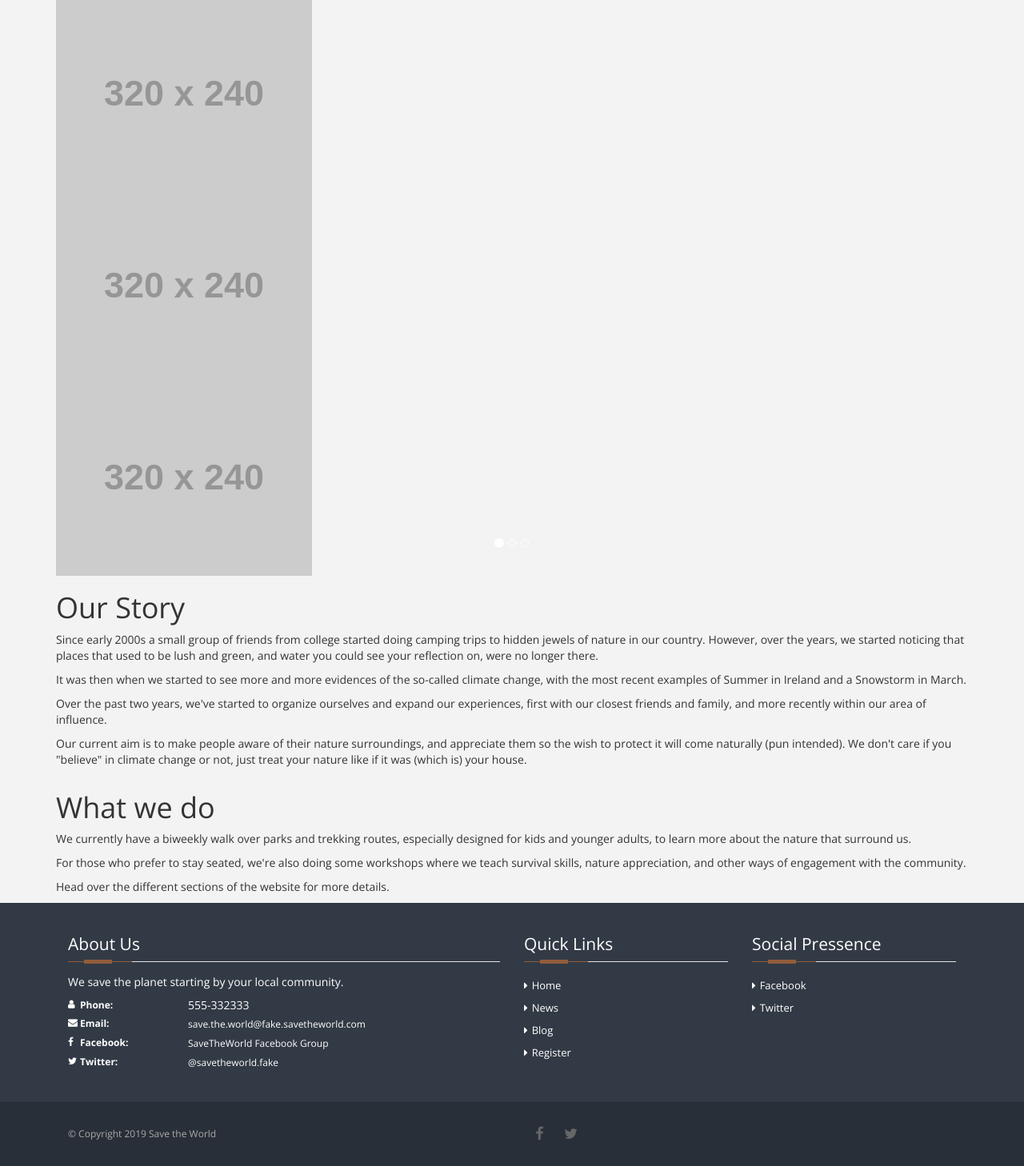
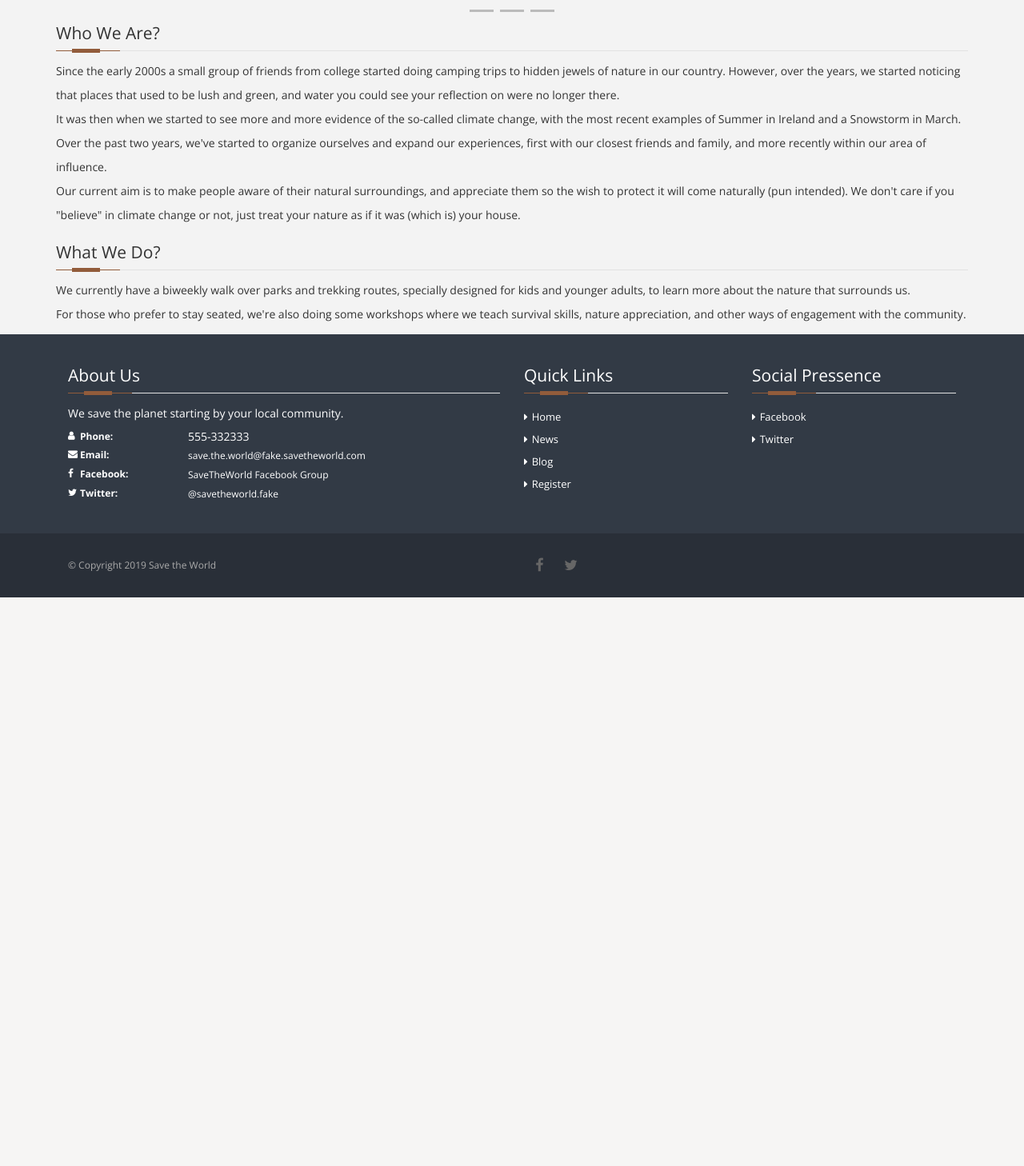
Before and after one commit to Narshe1412/Code-Institute-Django-Project, a Django app: page / in a window 1280 px wide. Shown: the part 108-1566 px from the top of the page at 80% size. After the commit the page ends 855 px from the top, so only its background shows below. Run offline with Django 3.2, Linux system fonts and the light colour scheme; grey boxes labelled with a size stand in for pictures from a placeholder-image service; some libraries are stand-ins or nearby versions.

Commit message:
uploaded static images, styled landing page

```diff
--- a/home/templates/index.html
+++ b/home/templates/index.html
@@ -1,50 +1,71 @@
 {% extends 'base.html' %} {% block content %}
 
-<figure class="container">
-    <div id="carouselExampleIndicators" class="carousel slide" data-ride="carousel">
-        <ol class="carousel-indicators">
-            <li data-target="#carouselExampleIndicators" data-slide-to="0" class="active"></li>
-            <li data-target="#carouselExampleIndicators" data-slide-to="1"></li>
-            <li data-target="#carouselExampleIndicators" data-slide-to="2"></li>
-        </ol>
-        <div class="carousel-inner">
-            <div class="carousel-item active">
-                <img class="d-block w-100" src="https://via.placeholder.com/320x240.png?text=Random+Picture+From+Library" alt="First slide">
-            </div>
-            <div class="carousel-item">
-                <img class="d-block w-100" src="https://via.placeholder.com/320x240.png?text=Second+Picture+From+Library" alt="Second slide">
-            </div>
-            <div class="carousel-item">
-                <img class="d-block w-100" src="https://via.placeholder.com/320x240.png?text=And+Third+Picture+From+Library" alt="Third slide">
+<section id="slideshow-section">
+    <div class="slideshow-container">
+
+        <div class="slides fade">
+            <div class="numbertext">1 / 3</div>
+            <img src="https://fe5f9be07ba14ed997985b891ef1c58b.vfs.cloud9.us-east-1.amazonaws.com/static/img/beaumont-quarry.jpg" style="width:100%">
+            <div class="text">Beaumont Quarry Woods</div>
+        </div>
+
+        <div class="slides fade">
+            <div class="numbertext">2 / 3</div>
+            <img src="https://fe5f9be07ba14ed997985b891ef1c58b.vfs.cloud9.us-east-1.amazonaws.com/static/img/cork-butterfly.jpg" style="width:100%">
+            <div class="text">Local Corkonian Butterfly</div>
+        </div>
+
+        <div class="slides fade">
+            <div class="numbertext">3 / 3</div>
+            <img src="https://fe5f9be07ba14ed997985b891ef1c58b.vfs.cloud9.us-east-1.amazonaws.com/static/img/cork-owl.jpg" style="width:100%">
+            <div class="text">West Cork Owl</div>
+        </div>
+
+    </div>
+    <div style="text-align:center">
+        <span class="dot"></span>
+        <span class="dot"></span>
+        <span class="dot"></span>
+    </div>
+</section>
+
+
+<section id="WhoWeAre">
+    <div class="container">
+        <div class="row">
+            <div class="divider-heading">
+                <h4><span>Who We Are?</span></h4>
             </div>
         </div>
-        <a class="carousel-control-prev" href="#carouselExampleIndicators" role="button" data-slide="prev">
-    <span class="carousel-control-prev-icon" aria-hidden="true"></span>
-    <span class="sr-only">Previous</span>
-  </a>
-        <a class="carousel-control-next" href="#carouselExampleIndicators" role="button" data-slide="next">
-    <span class="carousel-control-next-icon" aria-hidden="true"></span>
-    <span class="sr-only">Next</span>
-  </a>
+        <div class="row">
+            <p class="index-section">Since the early 2000s a small group of friends from college started doing camping trips to hidden jewels of nature in our country. However, over the years, we started noticing that places that used to be lush and green, and water you could
+                see your reflection on were no longer there.
+
+                <br> It was then when we started to see more and more evidence of the so-called climate change, with the most recent examples of Summer in Ireland and a Snowstorm in March.
+
+                <br>Over the past two years, we've started to organize ourselves and expand our experiences, first with our closest friends and family, and more recently within our area of influence.
+
+                <br>Our current aim is to make people aware of their natural surroundings, and appreciate them so the wish to protect it will come naturally (pun intended). We don't care if you "believe" in climate change or not, just treat your nature
+                as if it was (which is) your house.
+            </p>
+        </div>
     </div>
-</figure>
+</section>
 
+<section id="WhatWeDo">
+    <div class="container">
+        <div class="row">
+            <div class="divider-heading">
+                <h4><span>What We Do?</span></h4>
+            </div>
+        </div>
+        <div class="row">
+            <p class="index-section">
+                We currently have a biweekly walk over parks and trekking routes, specially designed for kids and younger adults, to learn more about the nature that surrounds us.
 
-<section class="container">
-    <article class="row">
-        <h1>Our Story</h1>
-        <p>Since early 2000s a small group of friends from college started doing camping trips to hidden jewels of nature in our country. However, over the years, we started noticing that places that used to be lush and green, and water you could see your
-            reflection on, were no longer there.</p>
-        <p>It was then when we started to see more and more evidences of the so-called climate change, with the most recent examples of Summer in Ireland and a Snowstorm in March.</p>
-        <p>Over the past two years, we've started to organize ourselves and expand our experiences, first with our closest friends and family, and more recently within our area of influence.</p>
-        <p>Our current aim is to make people aware of their nature surroundings, and appreciate them so the wish to protect it will come naturally (pun intended). We don't care if you "believe" in climate change or not, just treat your nature like if it
-            was (which is) your house.</p>
-    </article>
-    <article class="row">
-        <h1>What we do</h1>
-        <p>We currently have a biweekly walk over parks and trekking routes, especially designed for kids and younger adults, to learn more about the nature that surround us.</p>
-        <p>For those who prefer to stay seated, we're also doing some workshops where we teach survival skills, nature appreciation, and other ways of engagement with the community.</p>
-        <p>Head over the different sections of the website for more details.</p>
-    </article>
+                <br>For those who prefer to stay seated, we're also doing some workshops where we teach survival skills, nature appreciation, and other ways of engagement with the community.
+            </p>
+        </div>
+    </div>
 </section>
 {% endblock %}
--- a/static/css/styles.css
+++ b/static/css/styles.css
@@ -31,6 +82,70 @@
     /* Disable breadcrumbs in small devices */
     #breadcrumbs {
         display: none;
+    }
+}
+
+@media screen and (max-width: 800px) {
+    /* Stack columns in content for small screens */
+    .leftcolumn,
+    .rightcolumn {
+        width: 100%;
+        padding: 0;
+    }
+}
+
+/* Login page media queries */
+
+@media(max-width:900px) {
+    #login {
+        width: 40%;
+    }
+}
+
+@media(max-width:768px) {
+    #login {
+        width: 50%;
+    }
+}
+
+@media(max-width:500px) {
+    #login {
+        width: 80%;
+    }
+}
+
+@media(max-width:380px) {
+    #login {
+        width: 90%;
+    }
+}
+
+/* Animations */
+
+/* Fading animation */
+
+.fade {
+    -webkit-animation-name: fade;
+    -webkit-animation-duration: 6s;
+    animation-name: fade;
+    animation-duration: 6s;
+}
+
+@-webkit-keyframes fade {
+    from {
+        opacity: .4
+    }
+    to {
+        opacity: 1
+    }
+}
+
+@keyframes fade {
+    from {
+        opacity: .4
+    }
+    to {
+        opacity: 1
     }
 }
 
@@ -128,7 +243,7 @@
 
 /* Footer */
 
-.dividerHeading h4,
+.divider-heading h4,
 .footer-heading h4 {
     border-bottom: 1px solid #e2e2e2;
     font-size: 21px;
@@ -137,7 +252,7 @@
     position: relative;
 }
 
-.dividerHeading h4::before,
+.divider-heading h4::before,
 .footer-heading h4::before {
     bottom: -3px;
     content: "";
@@ -148,7 +263,7 @@
     width: 35px;
 }
 
-.dividerHeading h4::after,
+.divider-heading h4::after,
 .footer-heading h4::after {
     bottom: -1px;
     content: "";
@@ -159,8 +274,8 @@
     width: 80px;
 }
 
-.dividerHeading h4::before,
-.dividerHeading h4::after {
+.divider-heading h4::before,
+.divider-heading h4::after {
     background-color: #925c3b;
 }
 
@@ -436,3 +551,104 @@
     padding: 0;
     background: none;
 }
+
+/*Navigation buttons*/
+
+.btn-top {
+    width: 44px;
+    height: 44px;
+    position: fixed;
+    bottom: 30px;
+    right: 30px;
+    background-color: #925c3b;
+    border-radius: 50px;
+    text-align: center;
+    line-height: 40px;
+    cursor: pointer;
+    opacity: 0;
+    -webkit-transition: opacity 0.2s ease;
+    transition: opacity 0.2s ease;
+}
+
+.btn-top:before {
+    content: "\f106";
+    display: inline-block;
+    vertical-align: middle;
+    font: 20px 'FontAwesome';
+    color: #000;
+}
+
+.btn-top.active {
+    opacity: 1;
+}
+
+.btn-top.active:hover {
+    opacity: 0.8;
+}
+
+/*
+* =================
+* Pages specific
+* =================
+*/
+
+/* Index */
+
+.index-section {
+    line-height: 30px;
+}
+
+
+/* Picture slideshow */
+
+.slides {
+    display: none;
+}
+
+
+/* Slideshow container */
+
+.slideshow-container {
+    position: relative;
+    margin: auto;
+}
+
+
+/* Caption text */
+
+.text {
+    color: #f2f2f2;
+    font-size: 15px;
+    padding: 8px 12px;
+    position: absolute;
+    bottom: 8px;
+    width: 100%;
+    text-align: center;
+}
+
+
+/* Number text (1/3 etc) */
+
+.numbertext {
+    color: #f2f2f2;
+    font-size: 12px;
+    padding: 8px 12px;
+    position: absolute;
+    top: 0;
+}
+
+
+/* The dots/bullets/indicators */
+
+.dot {
+    height: 3px;
+    width: 30px;
+    margin: 0 2px;
+    background-color: #bbb;
+    display: inline-block;
+    transition: background-color 0.6s ease;
+}
+
+.slide-active {
+    background-color: #925c3b;
+}
--- a/templates/base.html
+++ b/templates/base.html
@@ -3,9 +3,14 @@
 <html>
 
 <head>
+    <meta charset="utf-8">
+    <meta http-equiv="X-UA-Compatible" content="IE=edge">
+    <meta name="viewport" content="width=device-width, initial-scale=1, maximum-scale=1, user-scalable=no">
+
     <meta name="title" content="Save the World">
-    <meta name="deescription" content="#">
-    <link rel="icon" href="https://fe5f9be07ba14ed997985b891ef1c58b.vfs.cloud9.us-east-1.amazonaws.com/static/img/favicon.png" type="image/png">
+    <meta name="deescription" content="Non profit organization to save the nature">
+
+    <link rel="icon" href="{% static 'img/favicon.png' %}" type="image/png">
     <link rel="stylesheet" href="https://maxcdn.bootstrapcdn.com/bootstrap/3.3.7/css/bootstrap.min.css" integrity="sha384-BVYiiSIFeK1dGmJRAkycuHAHRg32OmUcww7on3RYdg4Va+PmSTsz/K68vbdEjh4u" crossorigin="anonymous">
     <link rel="stylesheet" href="{% static 'font-awesome/css/font-awesome.min.css' %}">
     <!--<link rel="stylesheet" href="{% static 'css/styles.css' %}">-->
@@ -19,7 +24,7 @@
         <!--Start of the navbar-->
         <div class="top-bar">
             <div class="logo-brand">
-                <a href="/" alt="Save the World"><img class="logo-brand-img" src="https://fe5f9be07ba14ed997985b891ef1c58b.vfs.cloud9.us-east-1.amazonaws.com/static/img/logo.png" alt="brand-logo"></a>
+                <a href="/" alt="Save the World"><img class="logo-brand-img" src="{% static 'img/logo.png' %}" alt="brand-logo"></a>
             </div>
             {% if user.is_authenticated or user|is_editor %}
             <div class="top-badge">
@@ -67,7 +72,7 @@
         <!--End of navbar-->
     </header>
 
-{% if request.resolver_match.url_name != 'index' %}
+    {% if request.resolver_match.url_name != 'index' %}
     <section class="page_head">
         <div class="container">
             <div class="row">
@@ -86,7 +91,7 @@
             </div>
         </div>
     </section>
-{% endif %}
+    {% endif %}
 
 
     <!--Message board-->
@@ -181,6 +186,7 @@
     <script src="https://code.jquery.com/jquery-3.3.1.slim.min.js" integrity="sha384-q8i/X+965DzO0rT7abK41JStQIAqVgRVzpbzo5smXKp4YfRvH+8abtTE1Pi6jizo" crossorigin="anonymous"></script>
     <script src="https://cdnjs.cloudflare.com/ajax/libs/popper.js/1.14.7/umd/popper.min.js" integrity="sha384-UO2eT0CpHqdSJQ6hJty5KVphtPhzWj9WO1clHTMGa3JDZwrnQq4sF86dIHNDz0W1" crossorigin="anonymous"></script>
     <script src="https://maxcdn.bootstrapcdn.com/bootstrap/3.3.7/js/bootstrap.min.js" integrity="sha384-Tc5IQib027qvyjSMfHjOMaLkfuWVxZxUPnCJA7l2mCWNIpG9mGCD8wGNIcPD7Txa" crossorigin="anonymous"></script>
+    <script type="text/javascript" src="{% static 'js/site.js' %}"></script>
     {% block stripe_js %} {% endblock %}
 </body>
 
```
Also changed, not shown: other parts of static/css/styles.css (+51 -0 lines), README.md.
